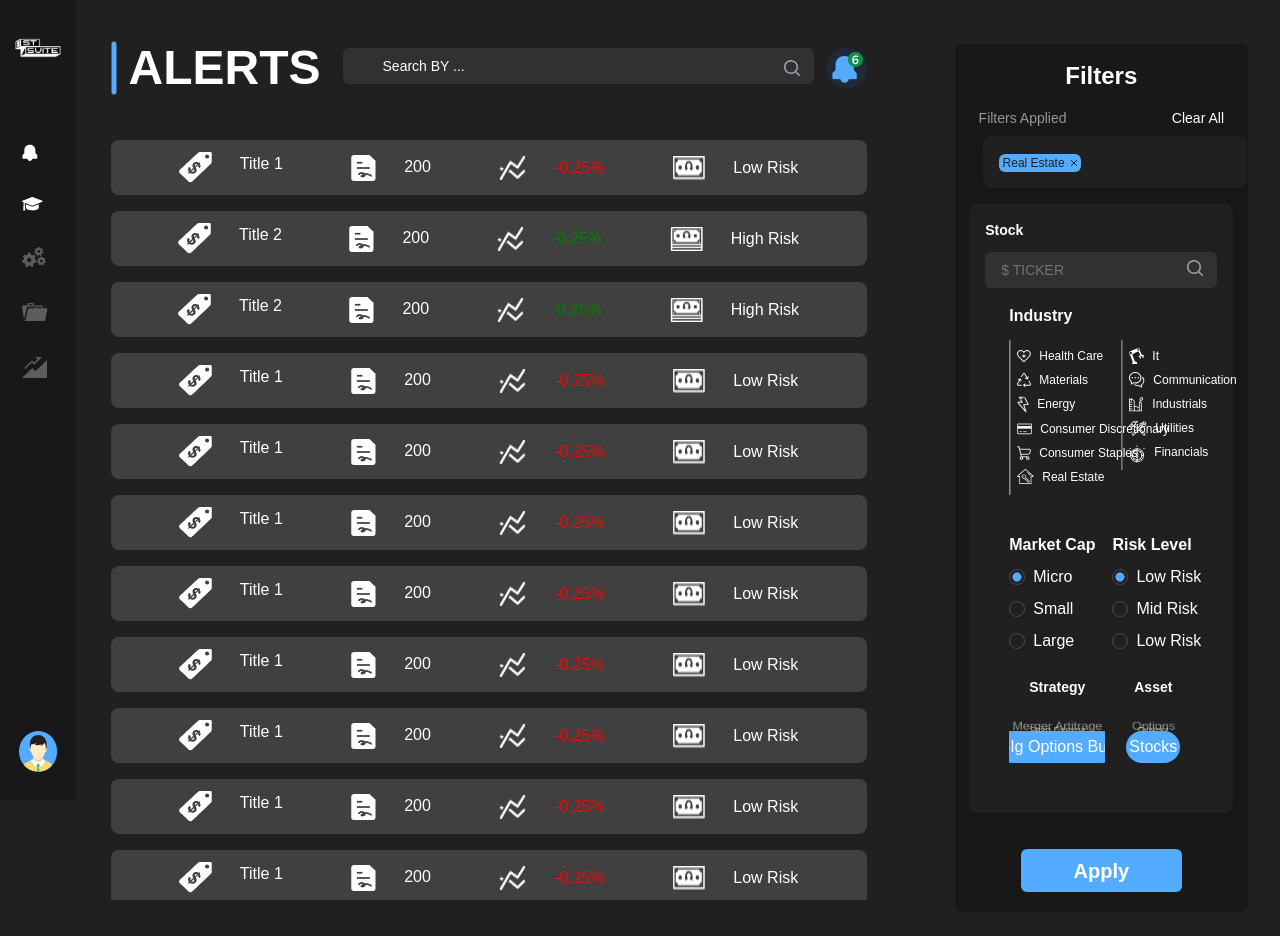
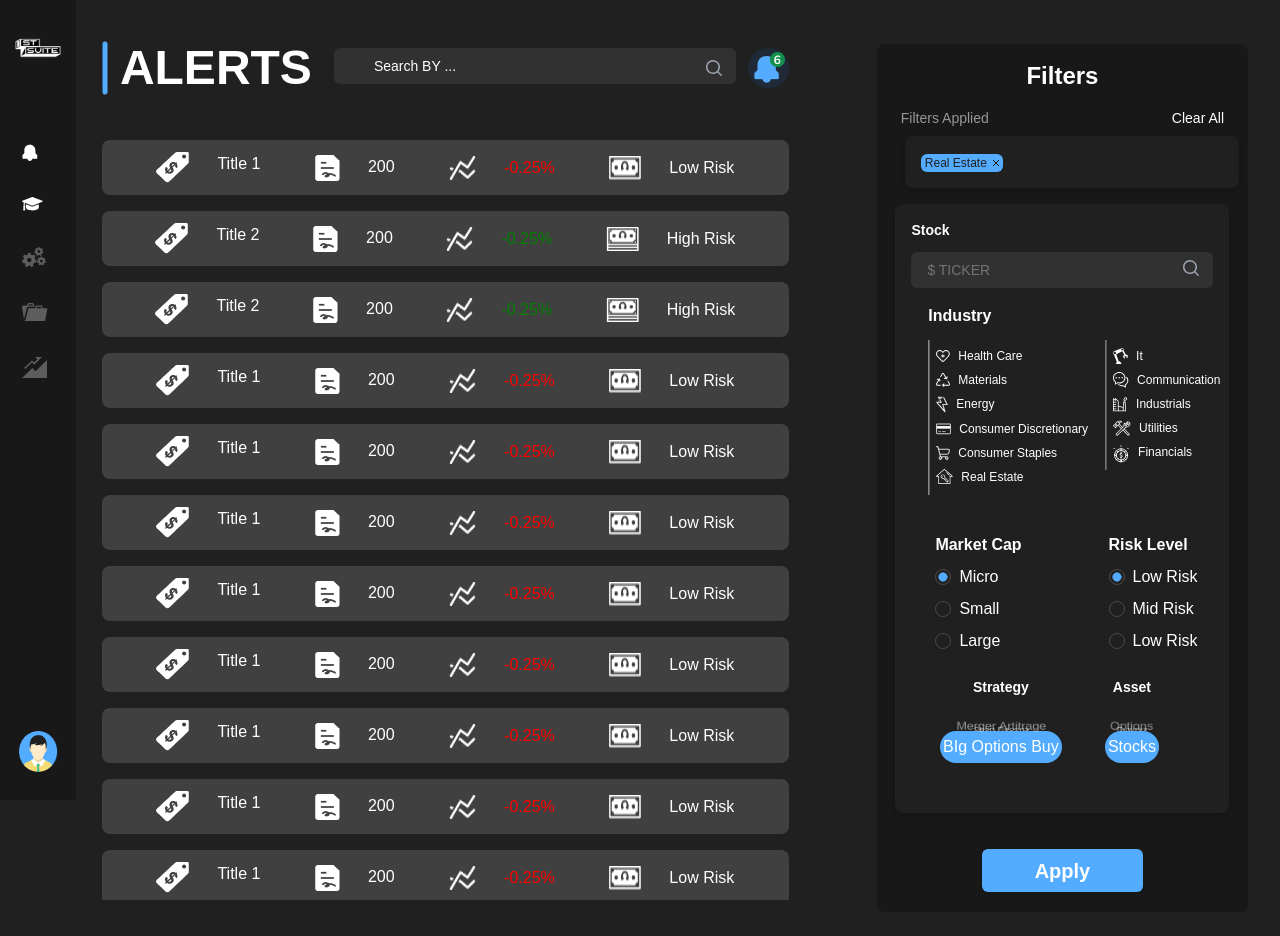
Before and after one commit to Ayayehia/GeekLabs, a React (Vite) app: page / in a window 1280 px wide. Built offline with nearby package versions, Linux system fonts and the light colour scheme.

Commit message:
Style:Enhancement in Filter Component

```diff
--- a/src/components/IndustryCollapse.jsx
+++ b/src/components/IndustryCollapse.jsx
@@ -52,7 +52,7 @@ const IndustryCollapse = () => {
         </span>
       </h3>
       <div>
-        <div className="grid grid-cols-2 text-xs gap-8 text-nowrap ">
+        <div className="flex  text-xs gap-8 text-nowrap ">
           <ul className="relative">
             <img
               src={Line}
```
